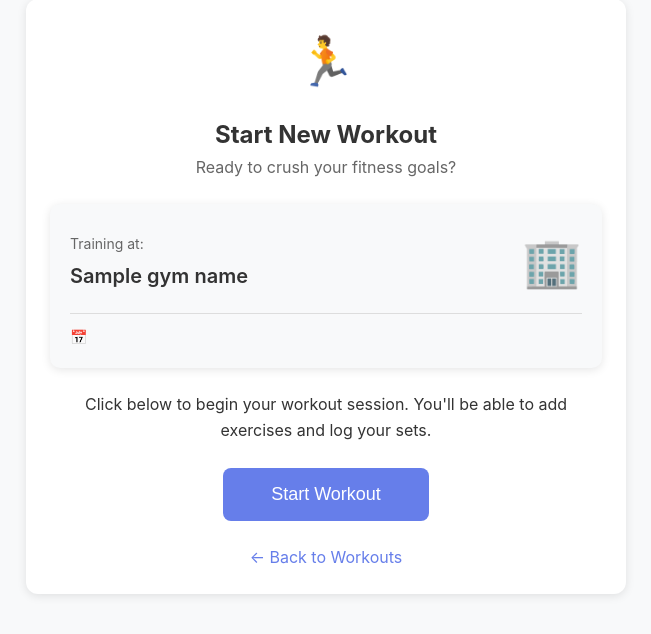
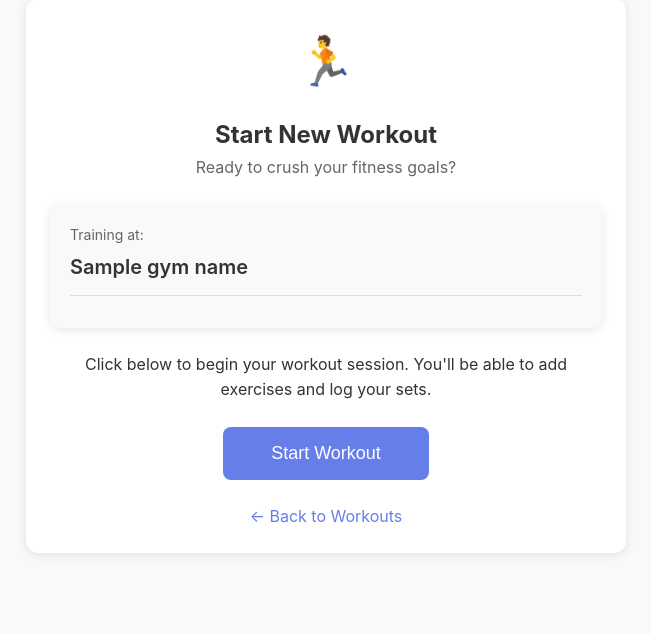
Before and after one commit to siddharth270/Fitness_DBMS, a Django app: template templates/workouts/new_workout.html in a window 1280 px wide. Shown: the part 125-759 px from the top of the page, without its empty margins (314-965 px from the left). Run offline with Django 5.2, Linux system fonts and the light colour scheme; the template is opened without the code that fills it: most values are stand-ins (such as "Sample title", 1, 10 or a date in 2020).

Commit message:
final changes

```diff
--- a/templates/workout_plans/member_plan_detail.html
+++ b/templates/workout_plans/member_plan_detail.html
@@ -92,7 +92,7 @@
         <!-- Start Workout Button -->
         <div style="margin-bottom: 24px; text-align: center;">
             <a href="{% url 'start_workout_from_plan' plan.plan_id %}" class="btn btn-primary" style="padding: 14px 32px; font-size: 16px;">
-                🚀 Start This Workout
+                Start This Workout
             </a>
         </div>
 
--- a/templates/workouts/new_workout.html
+++ b/templates/workouts/new_workout.html
@@ -45,10 +45,10 @@
                         <div style="font-size: 14px; color: #666; margin-bottom: 4px;">Training at:</div>
                         <div style="font-size: 20px; font-weight: 600; color: #333;">{{ gym_name }}</div>
                     </div>
-                    <div style="font-size: 48px;">🏢</div>
+
                 </div>
                 <div style="margin-top: 12px; padding-top: 12px; border-top: 1px solid #ddd;">
-                    <div style="font-size: 14px; color: #666;">📅 {{ "today"|date:"l, F d, Y" }}</div>
+                    <div style="font-size: 14px; color: #666;">{{ "today"|date:"l, F d, Y" }}</div>
                 </div>
             </div>
 
--- a/templates/workouts/search_exercises.html
+++ b/templates/workouts/search_exercises.html
@@ -226,7 +226,6 @@
         {% else %}
             <div class="card">
                 <div class="search-tip">
-                    <div class="search-tip-icon">💡</div>
                     <h3>Search for Exercises</h3>
                     <p>Enter a keyword or use the filters above, then click Search to find exercises.</p>
                 </div>
```
